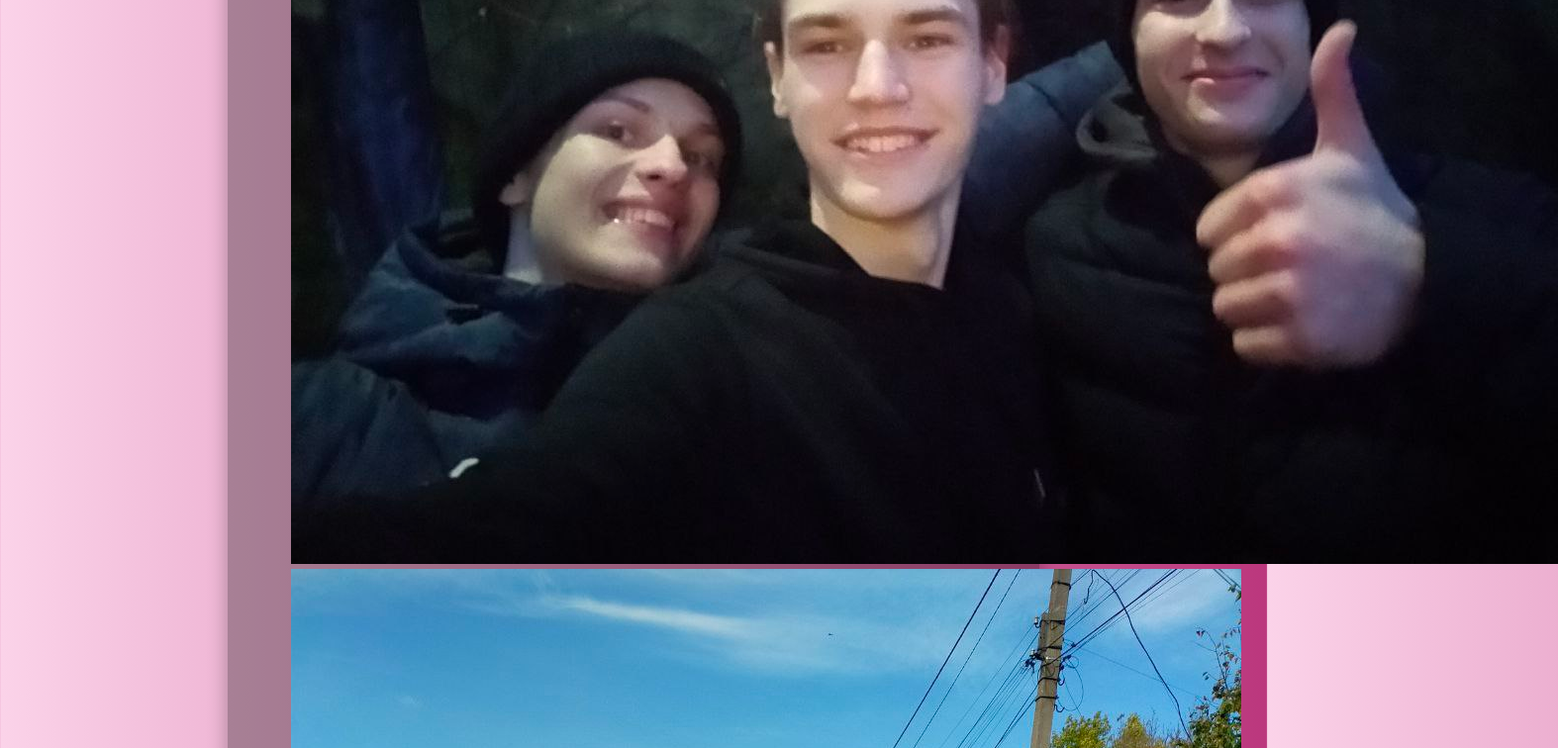
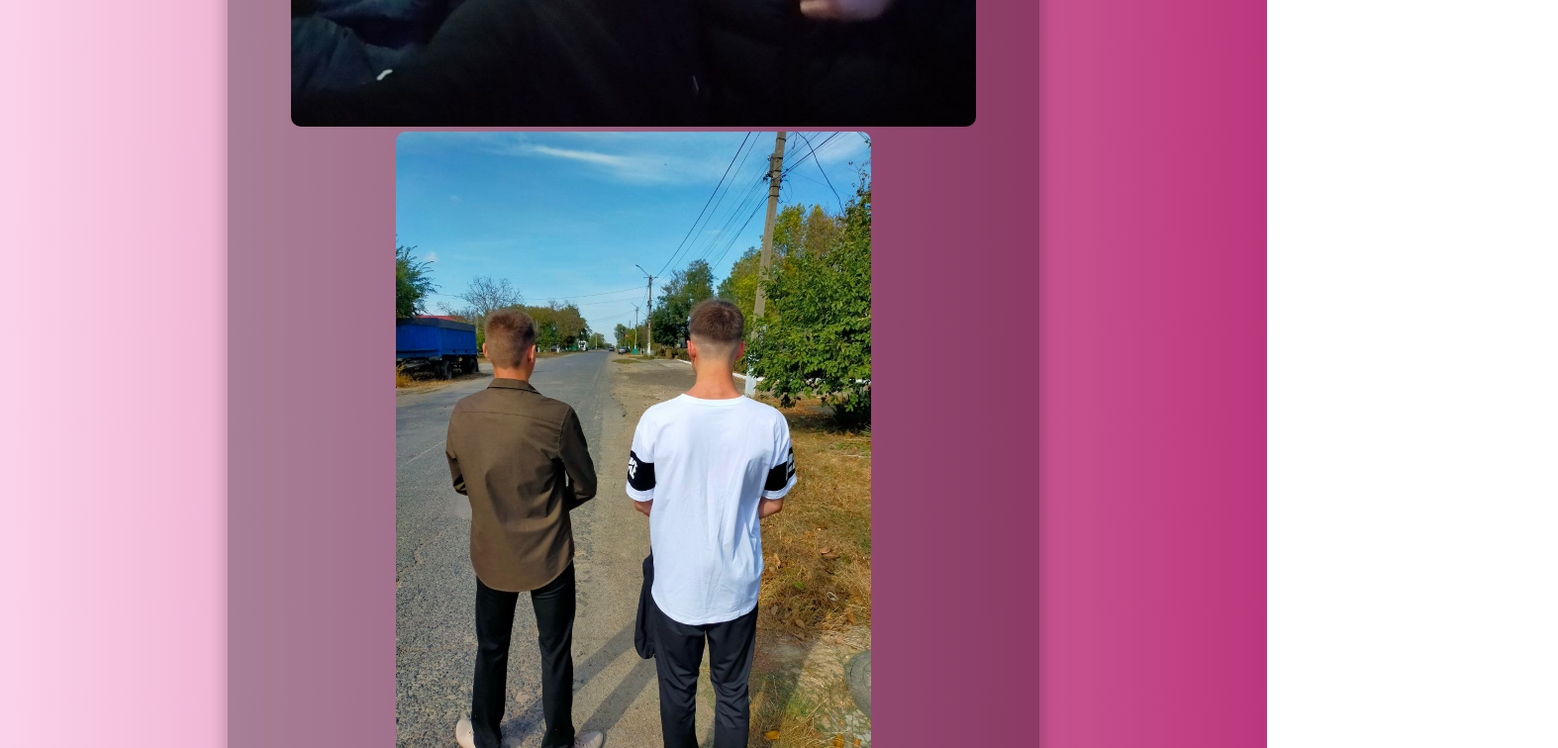
Before and after one commit to F110pY/DavidBirthday, a plain HTML site: page index.html in a window 1280 px wide. Shown: the part 1840-2596 px from the top of the page at 99% size, 1574 px wide, since content can reach past the window. Drawn offline with nearby package versions, Linux system fonts and the light colour scheme.

Commit message:
Update index.html

```diff
--- a/index.html
+++ b/index.html
@@ -43,10 +43,10 @@
       Я горжусь тобой и всегда рядом, что бы ни случилось. ❤️
     </p>
     <div class="image-container">
-      <img src="photo1.jpg">
+      <img src="photo1.jpg" style="max-width: 100%; max-height: 80vh; height: auto; border-radius: 10px;">
     </div>
     <div class="image-container">
-      <img src="photo2.jpg">
+      <img src="photo2.jpg" style="max-width: 100%; max-height: 80vh; height: auto; border-radius: 10px;">
     </div>
     <video controls autoplay muted loop style="max-width: 100%; border-radius: 10px; margin-bottom: 20px;">
     <source src="video1.mp4" type="video/mp4">
```
